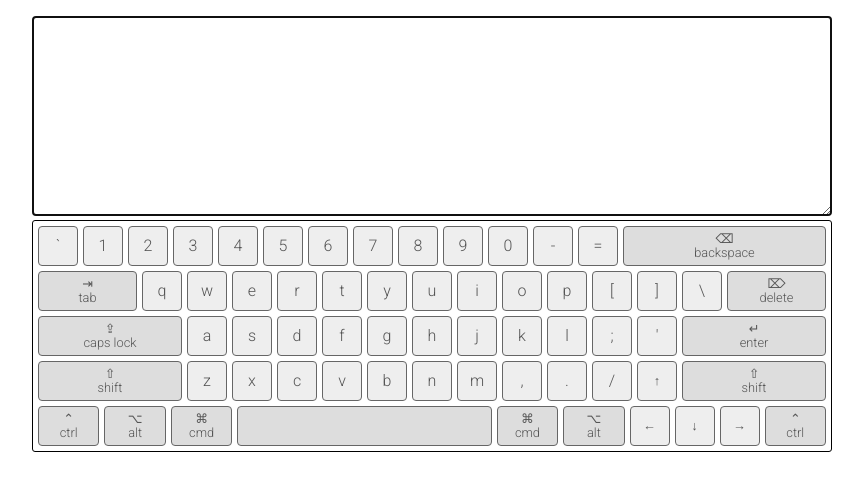
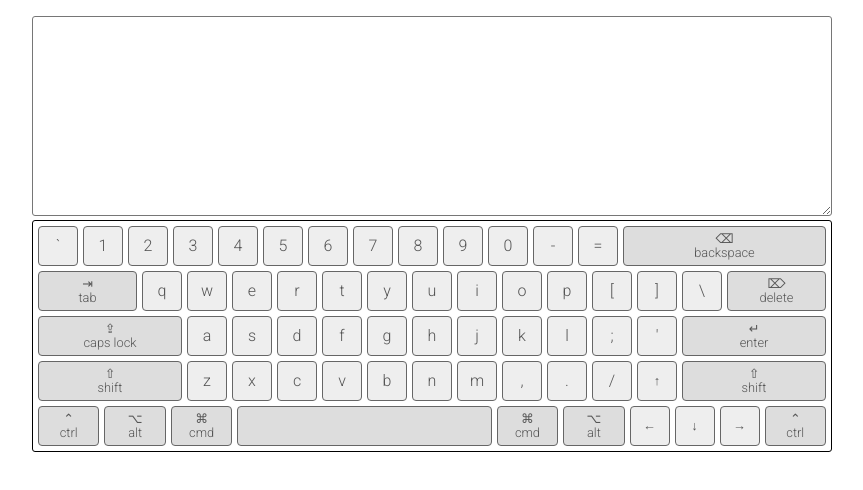
Before and after one commit to phoinixru/virtual-keyboard, a website with bundled scripts: page index.html in a window 1280 px wide. Shown: the whole page, without its empty margins (208-1071 px from the left). Built offline with nearby package versions, Linux system fonts and the light colour scheme.

Commit message:
fix: remove outline from textarea

```diff
--- a/sass/components/_textarea.scss
+++ b/sass/components/_textarea.scss
@@ -4,4 +4,8 @@
   height: 200px;
   resize: vertical;
   border-radius: 3px;
+
+  &:focus {
+    outline: none;
+  }
 }
```
Also changed, not shown: assets/styles/main.css, 1 other file.
